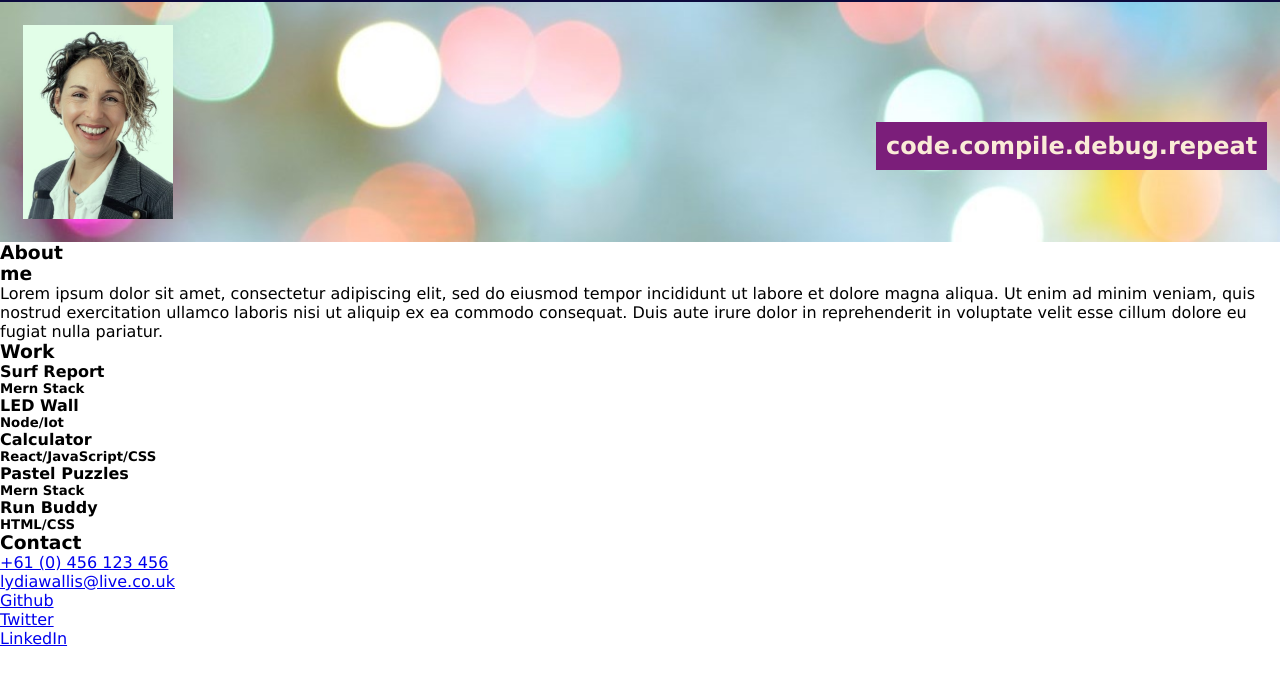
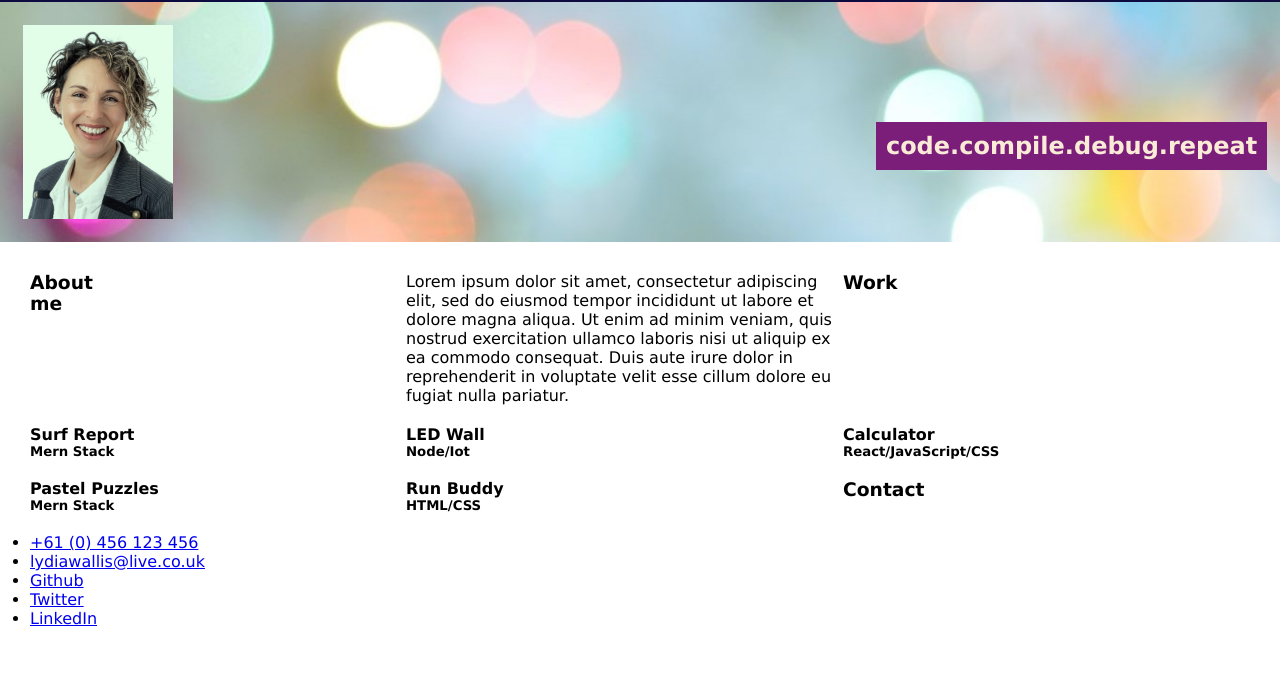
Before and after one commit to wolldog/project-portfolio, a plain HTML site: page index.html in a window 1280 px wide. Shown: the part 74-758 px from the top of the page. Drawn offline with Linux system fonts and the light colour scheme.

Commit message:
Add grid container style

```diff
--- a/assets/css/style.css
+++ b/assets/css/style.css
@@ -75,3 +75,14 @@ body {
     padding: 10px;
     color: var(--White);
 }
+
+/* Set up grid display container */
+
+.wrapper {
+    display: grid;
+    grid-template-columns: 30% 35% 35%;
+    grid-auto-rows: minmax(100px auto);
+    row-gap: 20px;
+    column-gap: 10px;
+    margin: 30px;
+}
```
